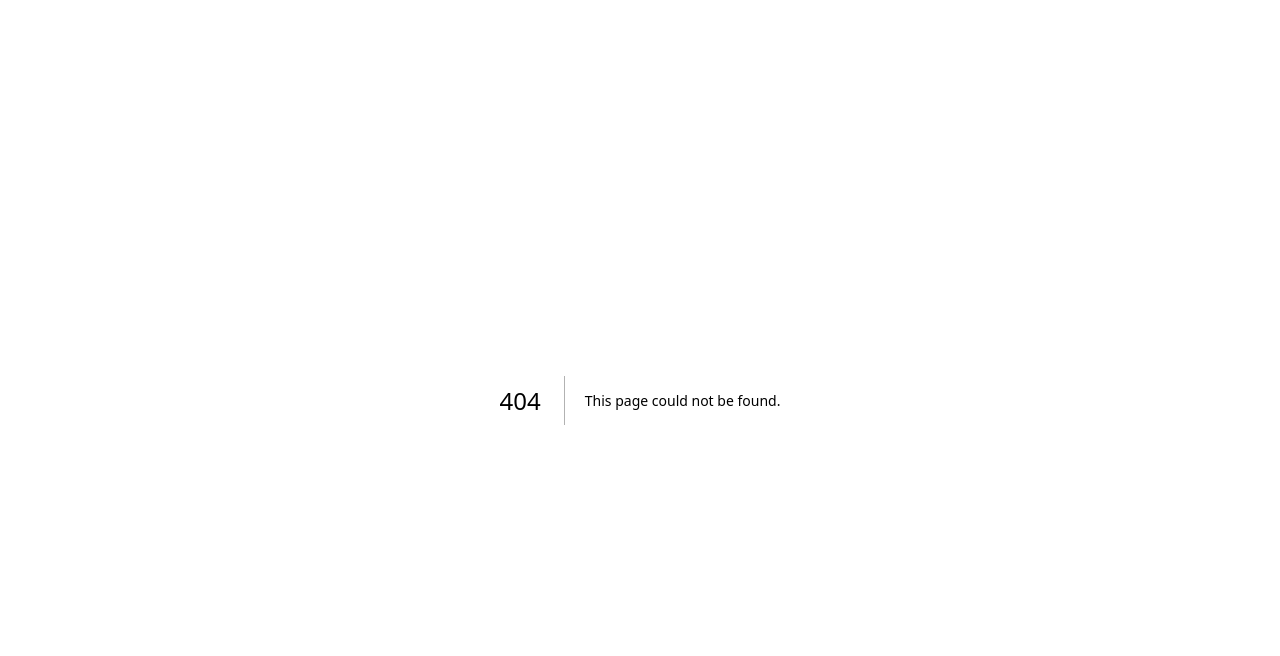
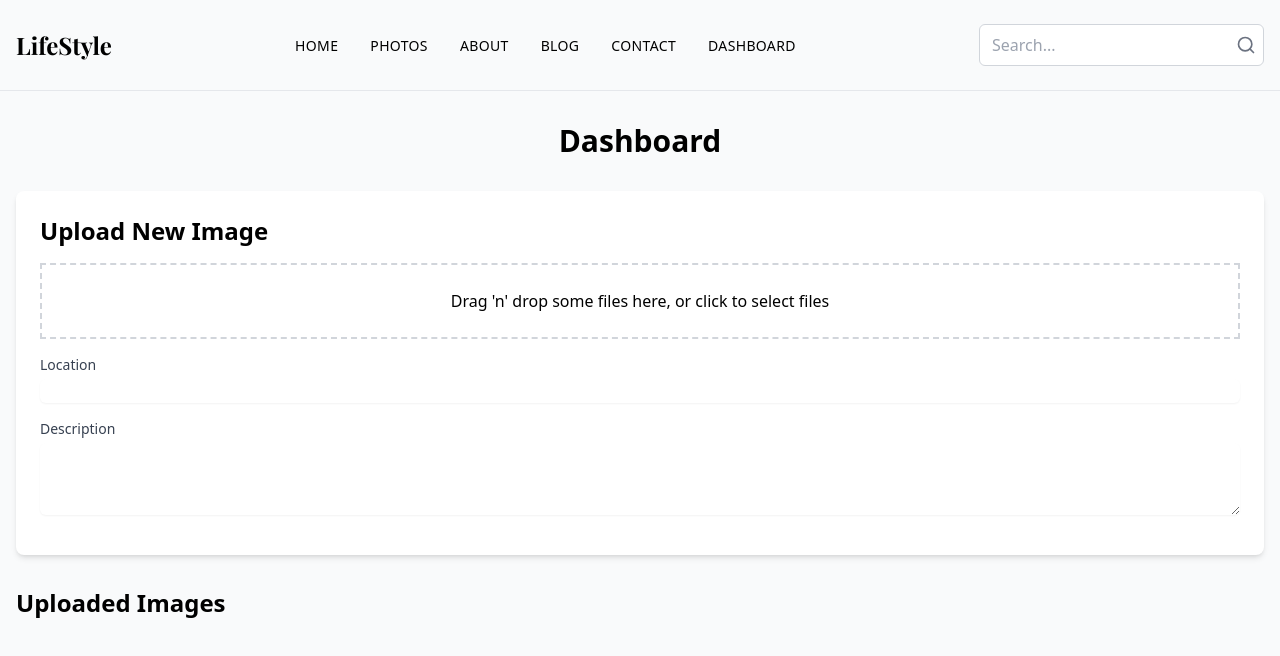
Before and after one commit to japyles/lifestyle-blog, a Next.js app: page /dashboard in a window 1280 px wide. Before the commit this address had no page. Shown: the top 656 px of the page. Built offline with nearby package versions, Linux system fonts and the light colour scheme; a web font is replaced by a local one.

Commit message:
added dashboard in order to upload photos

```diff
--- a/package.json
+++ b/package.json
@@ -14,7 +14,8 @@
     "next-share": "^0.27.0",
     "prop-types": "^15.8.1",
     "react": "^19.0.0",
-    "react-dom": "^19.0.0"
+    "react-dom": "^19.0.0",
+    "react-dropzone": "^14.3.5"
   },
   "devDependencies": {
     "@eslint/eslintrc": "^3",
--- /dev/null
+++ b/src/app/dashboard/page.jsx
@@ -0,0 +1,25 @@
+'use client';
+
+import { useState } from 'react';
+import { Header } from '@/components/header';
+import ImageUploadForm from '@/components/ImageUploadForm';
+import ImageGallery from '@/components/ImageGallery';
+
+export default function Dashboard() {
+  const [images, setImages] = useState([]);
+
+  const handleNewImage = (newImage) => {
+    setImages([...images, newImage]);
+  };
+
+  return (
+    <div className='min-h-screen bg-gray-50'>
+      <Header />
+      <div className='container mx-auto px-4 py-8'>
+        <h1 className='text-3xl font-bold mb-8 text-center'>Dashboard</h1>
+        <ImageUploadForm onImageUpload={handleNewImage} />
+        <ImageGallery images={images} />
+      </div>
+    </div>
+  );
+}
--- /dev/null
+++ b/src/components/ImageGallery.jsx
@@ -0,0 +1,30 @@
+import Image from 'next/image';
+
+export default function ImageGallery({ images }) {
+  return (
+    <div>
+      <h2 className='text-2xl font-semibold mb-4'>Uploaded Images</h2>
+      <div className='grid grid-cols-1 sm:grid-cols-2 md:grid-cols-3 lg:grid-cols-4 gap-4'>
+        {images.map((image) => (
+          <div
+            key={image.id}
+            className='bg-white p-4 rounded-lg shadow-md'
+          >
+            <div className='relative aspect-w-16 aspect-h-9 mb-2'>
+              <Image
+                src={image.preview}
+                alt={image.description}
+                layout='fill'
+                objectFit='cover'
+                className='rounded-md'
+              />
+            </div>
+            <p className='font-semibold'>{image.location}</p>
+            <p className='text-sm text-gray-600'>{image.date}</p>
+            <p className='text-sm mt-2'>{image.description}</p>
+          </div>
+        ))}
+      </div>
+    </div>
+  );
+}
--- /dev/null
+++ b/src/components/ImageUploadForm.jsx
@@ -0,0 +1,84 @@
+'use client';
+
+import { useState, useCallback } from 'react';
+import { useDropzone } from 'react-dropzone';
+
+export default function ImageUploadForm({ onImageUpload }) {
+  const [location, setLocation] = useState('');
+  const [description, setDescription] = useState('');
+
+  const onDrop = useCallback(
+    (acceptedFiles) => {
+      acceptedFiles.forEach((file) => {
+        const reader = new FileReader();
+        reader.onload = () => {
+          const newImage = {
+            id: Date.now(),
+            file: file,
+            preview: reader.result,
+            location: location,
+            description: description,
+            date: new Date().toISOString().split('T')[0],
+          };
+          onImageUpload(newImage);
+          setLocation('');
+          setDescription('');
+        };
+        reader.readAsDataURL(file);
+      });
+    },
+    [location, description, onImageUpload]
+  );
+
+  const { getRootProps, getInputProps, isDragActive } = useDropzone({
+    onDrop,
+    accept: 'image/*',
+  });
+
+  return (
+    <div className='mb-8 p-6 bg-white rounded-lg shadow-md'>
+      <h2 className='text-2xl font-semibold mb-4'>Upload New Image</h2>
+      <div
+        {...getRootProps()}
+        className='border-2 border-dashed border-gray-300 p-6 mb-4 text-center cursor-pointer'
+      >
+        <input {...getInputProps()} />
+        {isDragActive ? (
+          <p>Drop the files here ...</p>
+        ) : (
+          <p>Drag 'n' drop some files here, or click to select files</p>
+        )}
+      </div>
+      <div className='mb-4'>
+        <label
+          htmlFor='location'
+          className='block text-sm font-medium text-gray-700'
+        >
+          Location
+        </label>
+        <input
+          type='text'
+          id='location'
+          value={location}
+          onChange={(e) => setLocation(e.target.value)}
+          className='mt-1 block w-full rounded-md border-gray-300 shadow-sm focus:border-indigo-300 focus:ring focus:ring-indigo-200 focus:ring-opacity-50'
+        />
+      </div>
+      <div className='mb-4'>
+        <label
+          htmlFor='description'
+          className='block text-sm font-medium text-gray-700'
+        >
+          Description
+        </label>
+        <textarea
+          id='description'
+          value={description}
+          onChange={(e) => setDescription(e.target.value)}
+          className='mt-1 block w-full rounded-md border-gray-300 shadow-sm focus:border-indigo-300 focus:ring focus:ring-indigo-200 focus:ring-opacity-50'
+          rows='3'
+        ></textarea>
+      </div>
+    </div>
+  );
+}
--- a/src/components/header.jsx
+++ b/src/components/header.jsx
@@ -1,4 +1,5 @@
 import Link from 'next/link';
+import { Search } from 'lucide-react';
 import { MobileNav } from './mobile-nav';
 import { SearchForm } from './search-form';
 
@@ -9,6 +10,7 @@ export function Header() {
     { title: 'ABOUT', href: '/about' },
     { title: 'BLOG', href: '/blog' },
     { title: 'CONTACT', href: '/contact' },
+    { title: 'DASHBOARD', href: '/dashboard' },
   ];
 
   return (
```
Also changed, not shown: 1 other file (tests, documents, lock files or other folders).
